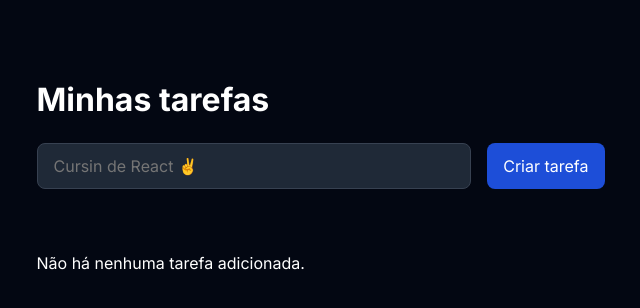
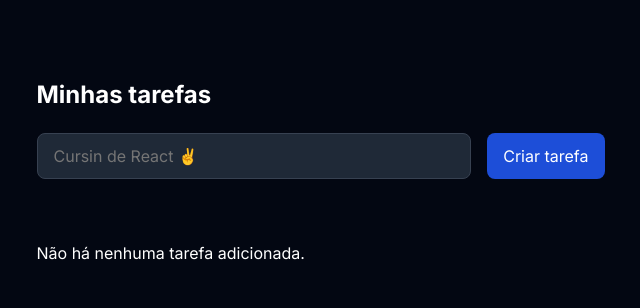
Before and after one commit to RafaelAndeloci/ToDoApp, a React (Vite) app: page / in a window 1280 px wide. Shown: the top 308 px of the page, without its empty margins (312-952 px from the left). Built offline with nearby package versions, Linux system fonts and the light colour scheme; data requests are answered from the project's data file.

Commit message:
tinha isso aqui tbm

```diff
--- a/src/components/TaskForm.jsx
+++ b/src/components/TaskForm.jsx
@@ -33,7 +33,7 @@ function TaskForm({ onSubmit }) {
 
   return (
     <div>
-      <h1>Minhas tarefas</h1>
+      <h1 style={{ fontSize: "1.5rem" }}>Minhas tarefas</h1>
       <form onSubmit={handleSubmit} className={styles.form}>
         <input
           ref={inputRef}
```
